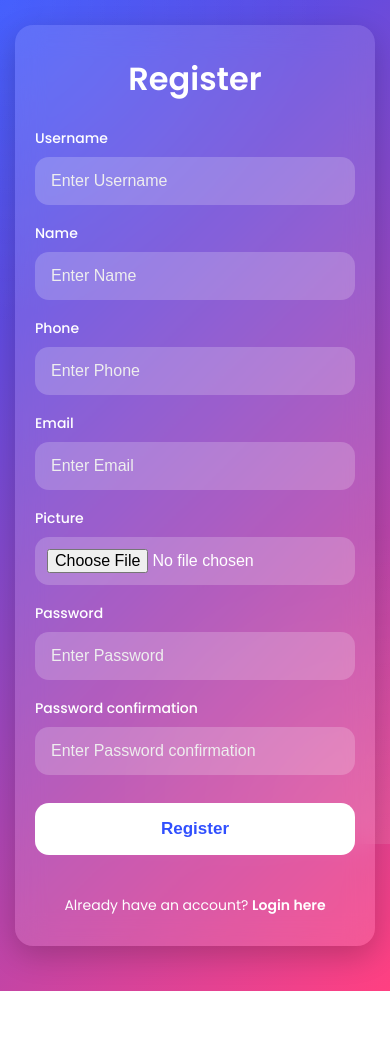
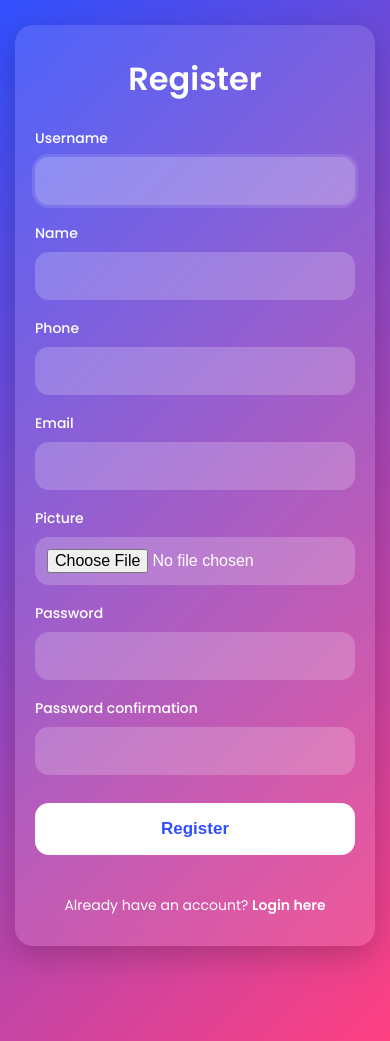
Before and after one commit to SayyedSufiyan/RealChat, a Django app: page /register/ in a window 390 px wide. Before the commit the page ends 991 px from the top, so only its background shows below. Run offline with Django 5.2, Linux system fonts and the light colour scheme.

Commit message:
improved responsive register scroll page for mob

```diff
--- a/chat/templates/registration/register.html
+++ b/chat/templates/registration/register.html
@@ -4,13 +4,11 @@
 
 <head>
 
-    <!-- Character Encoding -->
     <meta charset="UTF-8">
 
-    <!-- Responsive Viewport -->
     <meta name="viewport" content="width=device-width, initial-scale=1.0">
 
-    <title>Responsive Register Page</title>
+    <title>Register</title>
 
     <style>
 
@@ -20,7 +18,7 @@
         @import url('https://fonts.googleapis.com/css2?family=Poppins:wght@400;500;600&display=swap');
 
         /* =========================
-           RESET CSS
+           RESET
         ========================== */
         *{
             margin:0;
@@ -31,6 +29,7 @@
         html,
         body{
             width:100%;
+            min-height:100%;
             overflow-x:hidden;
         }
 
@@ -39,11 +38,9 @@
         ========================== */
         body{
 
-            font-family:'Poppins', sans-serif;
+            font-family:'Poppins',sans-serif;
 
             background:linear-gradient(135deg,#304ffe,#ff4081);
-
-            position:relative;
 
             padding:20px;
 
@@ -53,46 +50,17 @@
         }
 
         /* =========================
-           BACKGROUND EFFECT
-        ========================== */
-        body::before{
-
-            content:"";
-
-            position:fixed;
-
-            inset:0;
-
-            background-image:
-            radial-gradient(circle at top left,
-            rgba(255,255,255,0.10),
-            transparent 35%),
-
-            radial-gradient(circle at bottom right,
-            rgba(255,255,255,0.10),
-            transparent 35%);
-
-            z-index:0;
-        }
-
-        /* =========================
            PAGE WRAPPER
         ========================== */
         .page-wrapper{
 
-            min-height:100vh;
+            width:100%;
 
             display:flex;
 
             justify-content:center;
 
-            align-items:flex-start;
-
-            padding:20px 0;
-
-            position:relative;
-
-            z-index:1;
+            padding:20px 0 60px 0;
         }
 
         /* =========================
@@ -108,32 +76,15 @@
 
             backdrop-filter:blur(14px);
 
+            -webkit-backdrop-filter:blur(14px);
+
             border-radius:24px;
 
             padding:45px 35px;
 
-            box-shadow:
-            0 10px 30px rgba(0,0,0,0.2);
+            box-shadow:0 10px 30px rgba(0,0,0,0.2);
 
             color:white;
-
-            animation:fadeIn 0.5s ease;
-        }
-
-        /* =========================
-           ANIMATION
-        ========================== */
-        @keyframes fadeIn{
-
-            from{
-                opacity:0;
-                transform:translateY(10px);
-            }
-
-            to{
-                opacity:1;
-                transform:translateY(0);
-            }
         }
 
         /* =========================
@@ -162,7 +113,9 @@
             gap:22px;
         }
 
-        /* Full Width */
+        /* =========================
+           FULL WIDTH
+        ========================== */
         .full-width{
 
             grid-column:1 / -1;
@@ -209,22 +162,27 @@
             transition:0.3s ease;
         }
 
-        /* Placeholder */
+        /* =========================
+           PLACEHOLDER
+        ========================== */
         input::placeholder{
 
-            color:#eee;
+            color:#eeeeee;
         }
 
-        /* Focus Effect */
+        /* =========================
+           FOCUS EFFECT
+        ========================== */
         input:focus{
 
             background:rgba(255,255,255,0.28);
 
-            box-shadow:
-            0 0 0 3px rgba(255,255,255,0.12);
+            box-shadow:0 0 0 3px rgba(255,255,255,0.12);
         }
 
-        /* File Input */
+        /* =========================
+           FILE INPUT
+        ========================== */
         input[type="file"]{
 
             padding:12px;
@@ -239,7 +197,7 @@
 
             margin-top:6px;
 
-            color:#ffd0d0;
+            color:#ffd4d4;
 
             font-size:13px;
         }
@@ -254,8 +212,6 @@
             width:100%;
 
             padding:16px;
-
-            margin-top:10px;
 
             border:none;
 
@@ -272,14 +228,18 @@
             cursor:pointer;
 
             transition:0.3s ease;
+
+            margin-top:10px;
         }
 
-        /* Hover */
+        /* =========================
+           BUTTON HOVER
+        ========================== */
         button:hover{
 
+            background:#f2f2f2;
+
             transform:translateY(-2px);
-
-            background:#f2f2f2;
         }
 
         /* =========================
@@ -311,7 +271,7 @@
         }
 
         /* =========================
-           TABLET RESPONSIVE
+           TABLET
         ========================== */
         @media screen and (max-width:768px){
 
@@ -327,7 +287,7 @@
         }
 
         /* =========================
-           MOBILE RESPONSIVE
+           MOBILE
         ========================== */
         @media screen and (max-width:600px){
 
@@ -338,7 +298,7 @@
 
             .page-wrapper{
 
-                padding:10px 0 30px 0;
+                padding:10px 0 80px 0;
             }
 
             .register-container{
@@ -404,7 +364,9 @@
 
             <h2>Register</h2>
 
-            <!-- Register Form -->
+            <!-- =========================
+                 REGISTER FORM
+            ========================== -->
             <form method="POST" enctype="multipart/form-data">
 
                 {% csrf_token %}
@@ -413,21 +375,15 @@
 
                     <div class="{% if field.field.widget.input_type == 'file' %}full-width{% endif %}">
 
-                        <!-- Label -->
+                        <!-- LABEL -->
                         <label for="{{ field.id_for_label }}">
                             {{ field.label }}
                         </label>
 
-                        <!-- Input -->
-                        <input
-                            type="{{ field.field.widget.input_type }}"
-                            name="{{ field.name }}"
-                            id="{{ field.id_for_label }}"
-                            placeholder="Enter {{ field.label }}"
-                            {% if field.field.required %}required{% endif %}
-                        >
+                        <!-- DJANGO FIELD -->
+                        {{ field }}
 
-                        <!-- Errors -->
+                        <!-- ERRORS -->
                         {% for error in field.errors %}
 
                             <div class="errorlist">
@@ -440,12 +396,12 @@
 
                 {% endfor %}
 
-                <!-- Register Button -->
+                <!-- BUTTON -->
                 <button type="submit">
                     Register
                 </button>
 
-                <!-- Login Link -->
+                <!-- LOGIN LINK -->
                 <div class="login-link">
 
                     Already have an account?
```
